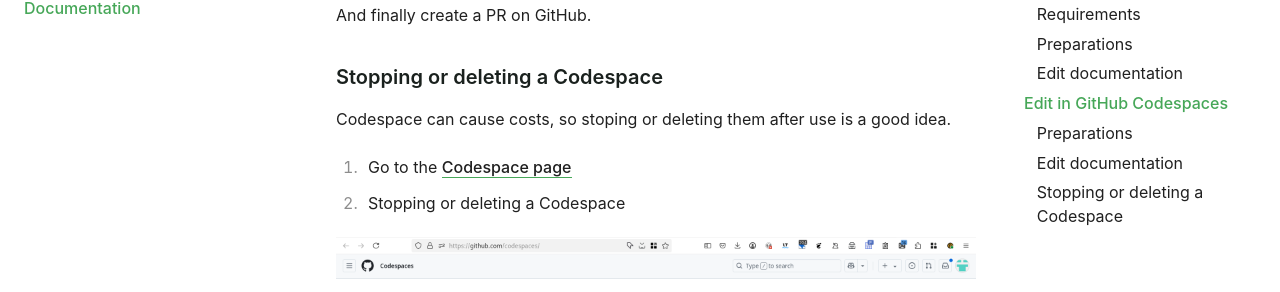
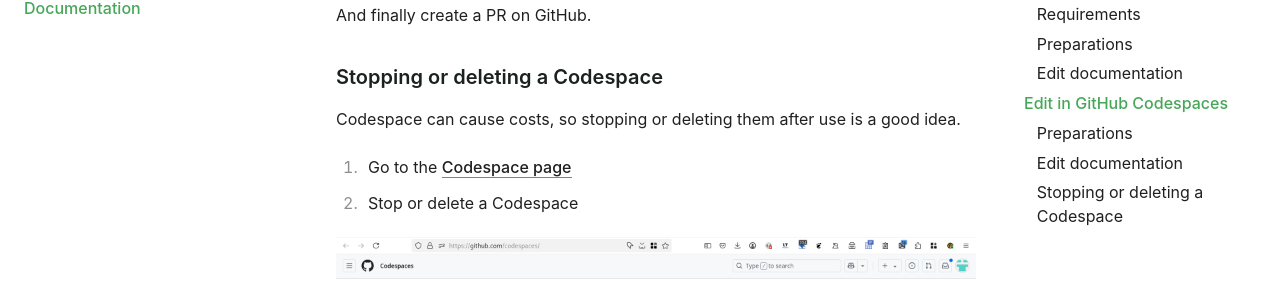
Before and after one commit to exasol/developer-documentation, a Sphinx documentation site: the page built from doc/how_edit_this_docu.rst, in a window 1280 px wide and 900 px high, scrolled down 4143 px. Shown: the part 151-443 px from the top of the window. Built offline with Sphinx 7.4.7, drawn with Linux system fonts in a browser that asks for light colours; pages that are not in the unit, such as notebooks, are missing from menus; some of the changed text lies outside the part shown.

Commit message:
Apply suggestions from code review
Co-authored-by: Ariel Schulz <43442541+ArBridgeman@users.noreply.github.com>

```diff
--- a/doc/how_edit_this_docu.rst
+++ b/doc/how_edit_this_docu.rst
@@ -36,13 +36,13 @@
 
 1. Edit documentation in `doc` directory using `Sphinx reStructuredText`_
 
-2. Build the Documentation locally:
+2. Build the documentation locally:
 
 .. code-block:: bash
 
     poetry run nox -s docs:build
 
-3. Open the locally built Documentation in your Browser:
+3. Open the locally built documentation in your browser:
 
 .. code-block:: bash
 
@@ -83,13 +83,13 @@
 .. image:: images/codespace/poetry_installation.png
   :alt: Wait for the installation of poetry
 
-5. Create Branch:
+5. Create branch:
 
 .. code-block:: bash
 
     git switch -C documentation/my_awesome_branch
 
-6. Create Poetry Environment:
+6. Create poetry environment:
 
 .. code-block:: bash
 
@@ -129,11 +129,11 @@
 Stopping or deleting a Codespace
 ................................
 
-Codespace can cause costs, so stoping or deleting them after use is a good idea.
+Codespace can cause costs, so stopping or deleting them after use is a good idea.
 
 1. Go to the `Codespace page <https://github.com/codespaces/>`_
 
-2. Stopping or deleting a Codespace
+2. Stop or delete a Codespace
 
 .. image:: images/codespace/stop_codespace.png
   :alt: Stopping or deleting a Codespace
```
